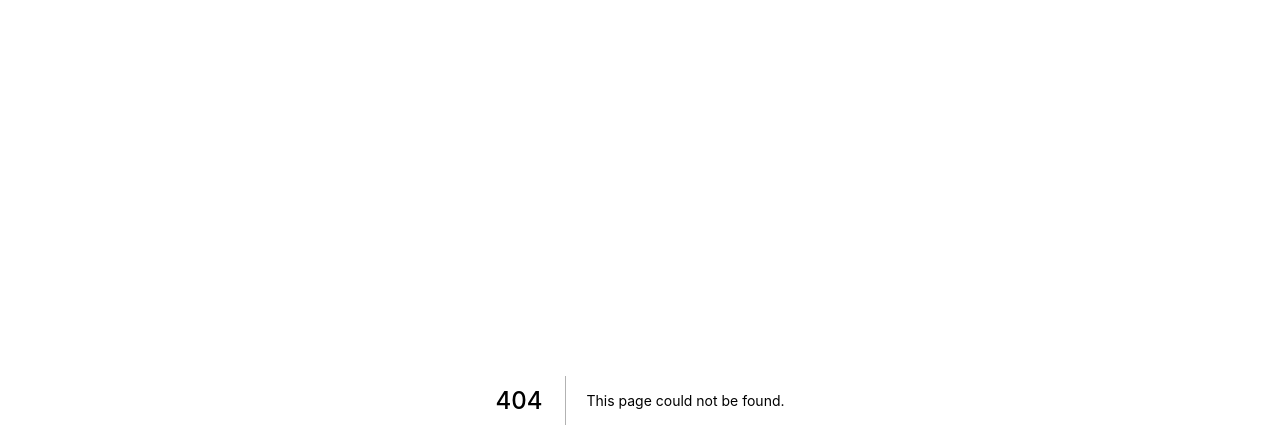
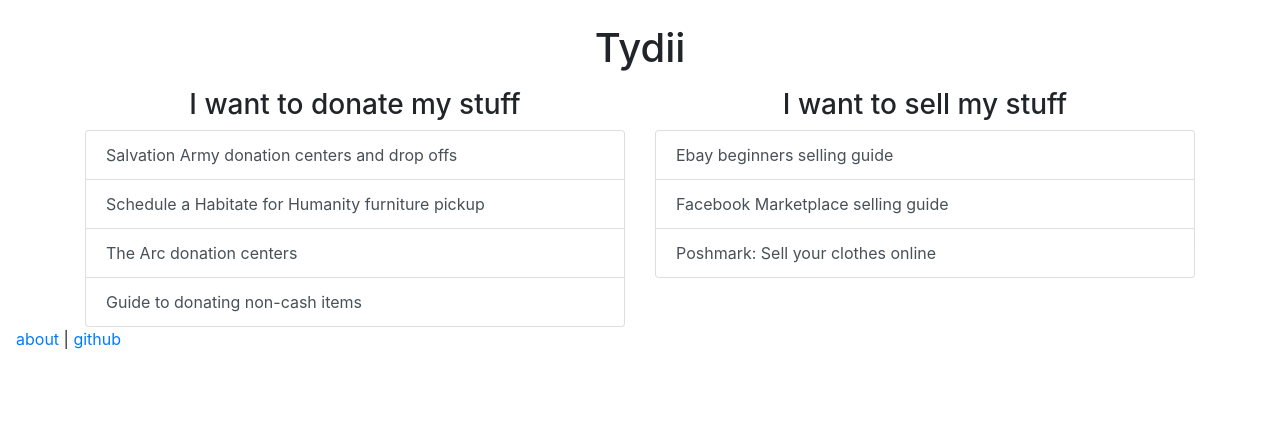
Before and after one commit to Beznet/tydii, a Next.js app: page /resources in a window 1280 px wide. Before the commit this address had no page. Shown: the top 448 px of the page. Built offline with nearby package versions, Linux system fonts and the light colour scheme.

Commit message:
added resources page, updated Layout, more styling

```diff
--- a/components/ItemList.js
+++ b/components/ItemList.js
@@ -11,8 +11,8 @@ const ItemList = ({ items, deleteItem, updateItem }) => {
       <Col className="placeholder-text m-4 text-center">
         <h3>How to use:</h3>
         <h4>
-          Add items you're unsure about keeping. Think about each one
-          individually, then rate them on how happy it makes you feel.
+          Add items you're unsure about keeping. Think about each one then rate
+          that item on how happy it makes you feel.
         </h4>
       </Col>
     ) : (
--- a/components/Layout.js
+++ b/components/Layout.js
@@ -1,10 +1,12 @@
 import { Container } from 'reactstrap';
 import Header from './Header';
 import Footer from './Footer';
+import 'bootstrap/dist/css/bootstrap.min.css';
 
 const Layout = ({ children }) => (
   <>
     <Container className="container pt-3 clearfix">
+      <base target="_blank" />
       <Header />
       {children}
     </Container>
--- /dev/null
+++ b/pages/resources.js
@@ -0,0 +1,68 @@
+import { Row, Col, ListGroup, ListGroupItem } from 'reactstrap';
+import Layout from '../components/Layout';
+
+export default function Resources() {
+  return (
+    <Layout>
+      <Row>
+        <Col sm="6">
+          <h3 className="text-center">I want to donate my stuff</h3>
+          <ListGroup>
+            <ListGroupItem tag="a" href="https://satruck.org/" action>
+              Salvation Army donation centers and drop offs
+            </ListGroupItem>
+            <ListGroupItem
+              tag="a"
+              href="https://www.habitat.org/stories/does-habitat-offer-furniture-donation-pickup"
+              action
+            >
+              {' '}
+              Schedule a Habitate for Humanity furniture pickup
+            </ListGroupItem>
+            <ListGroupItem
+              tag="a"
+              href="https://thearc.org/get-involved/ways-give/donate-physical-items/"
+              action
+            >
+              {' '}
+              The Arc donation centers
+            </ListGroupItem>
+            <ListGroupItem
+              tag="a"
+              href="https://www.charitynavigator.org/index.cfm?bay=content.view&cpid=335"
+              action
+            >
+              {' '}
+              Guide to donating non-cash items
+            </ListGroupItem>
+          </ListGroup>
+        </Col>
+        <Col sm="6">
+          {' '}
+          <h3 className="text-center">I want to sell my stuff</h3>
+          <ListGroup>
+            <ListGroupItem
+              tag="a"
+              href="https://www.ebay.com/help/selling/selling-guides-tips/selling?id=4081"
+              action
+            >
+              Ebay beginners selling guide
+            </ListGroupItem>
+            <ListGroupItem
+              tag="a"
+              href="https://www.facebook.com/marketplace/learn-more/"
+              action
+            >
+              {' '}
+              Facebook Marketplace selling guide
+            </ListGroupItem>
+            <ListGroupItem tag="a" href="https://poshmark.com/" action>
+              {' '}
+              Poshmark: Sell your clothes online
+            </ListGroupItem>
+          </ListGroup>
+        </Col>
+      </Row>
+    </Layout>
+  );
+}
--- a/styles/style.css
+++ b/styles/style.css
@@ -9,6 +9,11 @@ html,
 body {
   background-color: var(--main-bg-color) !important;
   min-height: 100%;
+}
+
+p,
+h5 {
+  color: var(--title-color);
 }
 
 input[type='text'] {
@@ -45,6 +50,13 @@ button {
   border: 1px solid hsl(246.9, 14.6%, 53.1%);
   box-shadow: 7px 7px 0px 0px hsl(246.9, 14.6%, 53.1%);
   min-height: 500px;
+}
+
+.list-group {
+  background: var(--smokey-white);
+  color: #0a0a0a;
+  border: 1px solid hsl(246.9, 14.6%, 53.1%);
+  box-shadow: 7px 7px 0px 0px hsl(246.9, 14.6%, 53.1%);
 }
 
 #inputItem {
@@ -84,6 +96,7 @@ button {
 
 .face-img {
   width: 45px;
+  filter: opacity(75%);
 }
 
 .header-border {
```
Also changed, not shown: components/DecisionTable.js (+18 -7 lines), pages/index.js (+5 -7 lines).
